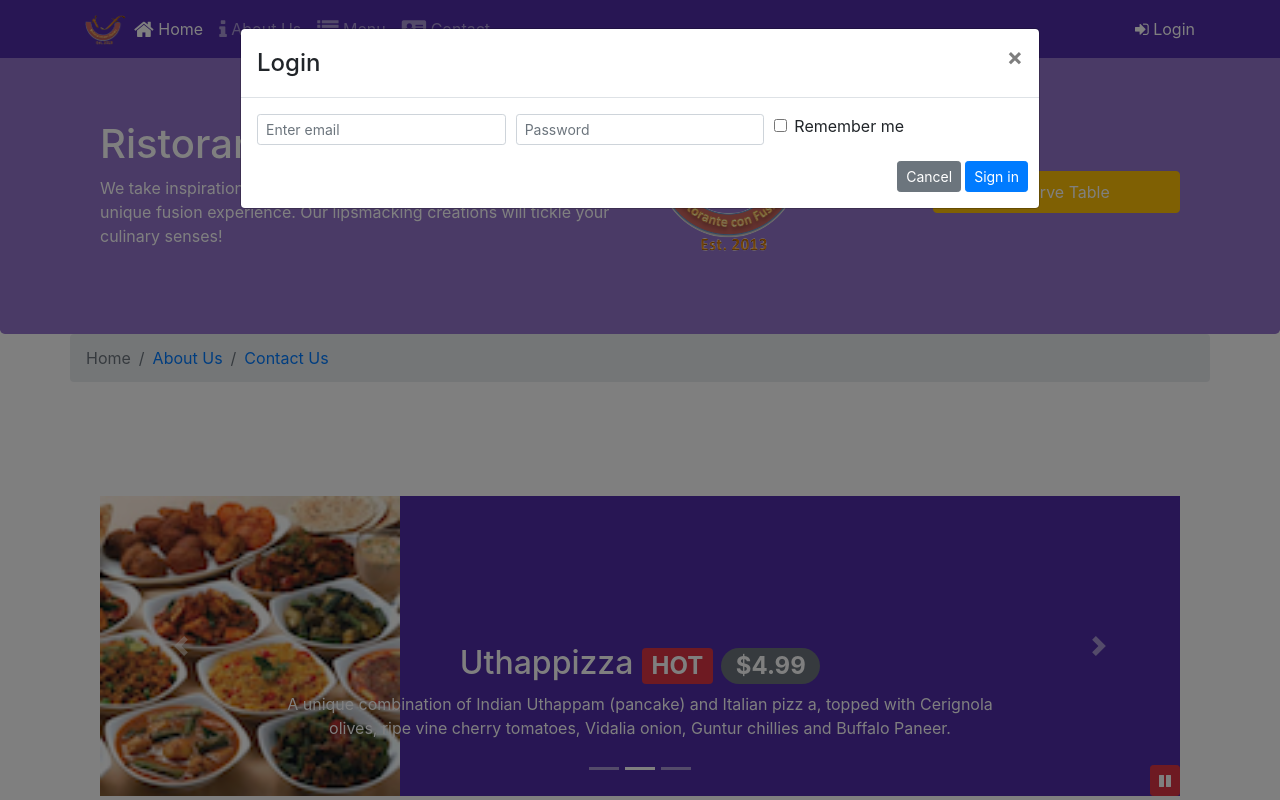
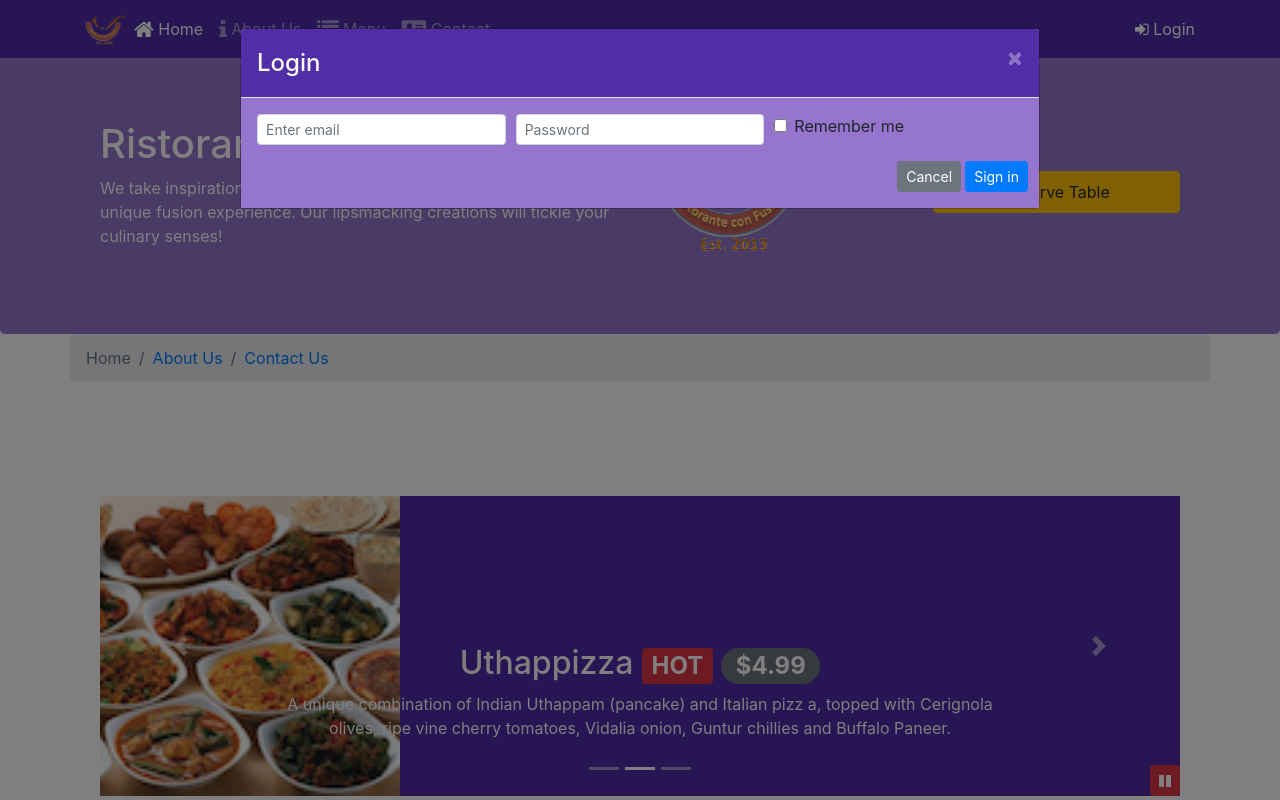
Before and after one commit to RSC007/RSC-world, a website: page index.html in a window 1280 px wide. Both pictures are taken after a click on the link "Login". Shown: the top 800 px of the page. Drawn offline with nearby package versions, Linux system fonts and the light colour scheme.

Commit message:
final assignment

```diff
--- a/css/style.scss
+++ b/css/style.scss
@@ -74,3 +74,19 @@ body{
     bottom: 0px;
     z-index: 1;
 }
+
+.modal-content
+{
+    .modal-header{
+        background-color: $background-dark;
+        color: floralwhite;
+
+        .close{
+            color: floralwhite;
+        }
+    }
+
+    .modal-body{
+        background-color: $background-pale;
+    }
+}
--- a/index.html
+++ b/index.html
@@ -31,7 +31,7 @@
                 <li class="navbar-item"><a class="nav-link" href="./contactus.html"><span class="fa fa-address-card fa-lg"> </span> Contact</a></li>
             </ul>
             <span class="navbar-text">
-                <a data-toggle="modal" data-target="#loginModal">
+                <a id="login-btn">
                 <span class="fa fa-sign-in"></span> Login</a>
             </span>
         </div>
@@ -87,8 +87,7 @@
                     <img src="img/logo.png" class="img-fluid">
                 </div>
                     <div class="col-12 col-sm align-self-center">
-                        <a class="btn btn-block nav-link btn-warning"
-                        data-target="#reserveform" data-toggle="modal">Reserve Table</a>
+                        <button class="btn btn-block nav-link btn-warning" id="reserve_btn">Reserve Table</button>
                     </div>
             </div>
         </div>
@@ -392,6 +391,12 @@
                     $("#carouselButton").children("span").addClass('fa-pause');
                 }
             });
+            $("#reserve_btn").click(function(){
+                $("#reserveform").modal();
+            });
+            $("#login-btn").click(function(){
+                $("#loginModal").modal();
+            });
         });
     </script>
 
```
Also changed, not shown: css/style.css.
